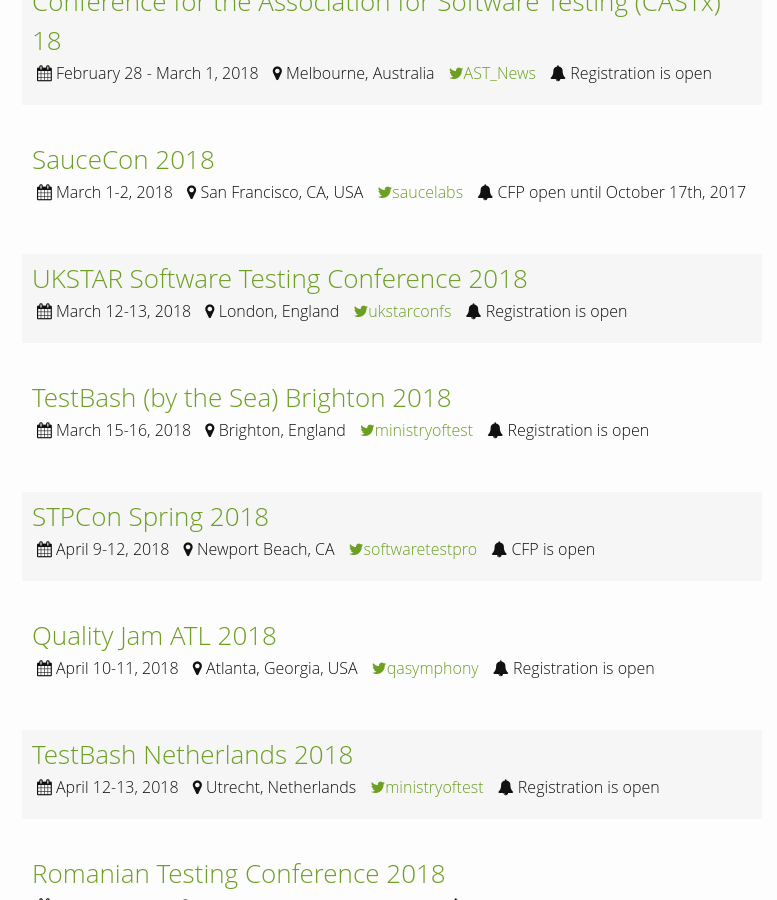
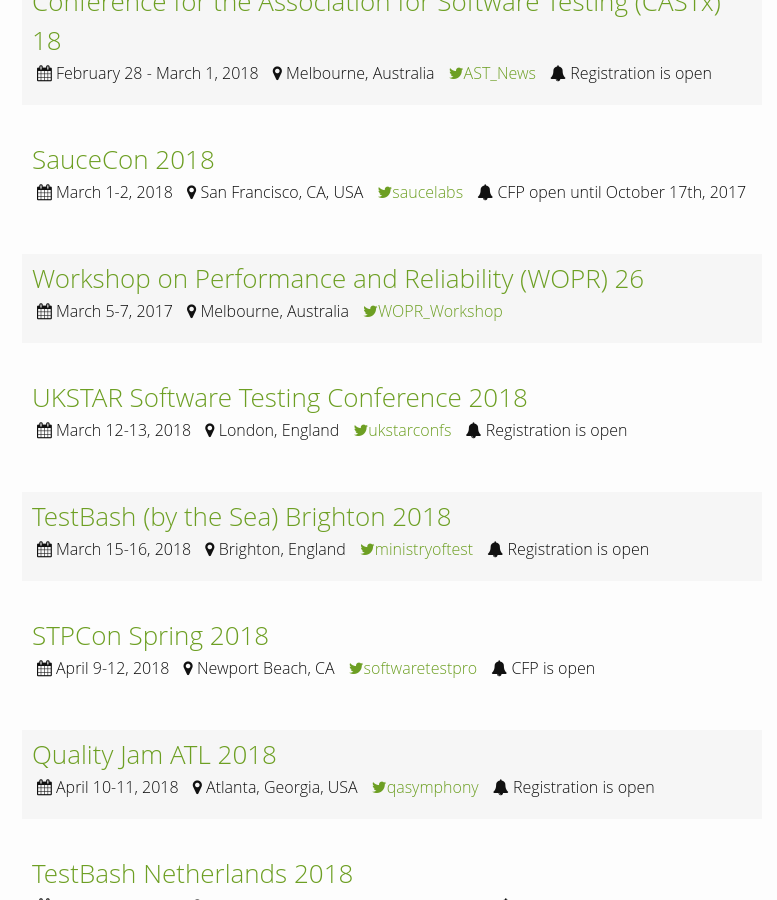
Before and after one commit to TestingConferences/testingconferences.github.io, a Jekyll site: the page built from index.html, in a window 1280 px wide and 900 px high, scrolled down 1758 px. Shown: the whole window, without its empty margins (248-1025 px from the left). Built offline with Jekyll 4.4.1, drawn with Linux system fonts in a browser that asks for light colours.

Commit message:
Added WOPR 26

```diff
--- a/_data/current.yml
+++ b/_data/current.yml
@@ -102,6 +102,12 @@
   twitter: saucelabs
   status: CFP open until October 17th, 2017
 
+- name: Workshop on Performance and Reliability (WOPR) 26
+  location: Melbourne, Australia
+  dates: "March 5-7, 2017"
+  url: http://www.performance-workshop.org/wopr26/
+  twitter: WOPR_Workshop
+
 - name: UKSTAR Software Testing Conference 2018
   location: London, England
   dates: "March 12-13, 2018"
```
